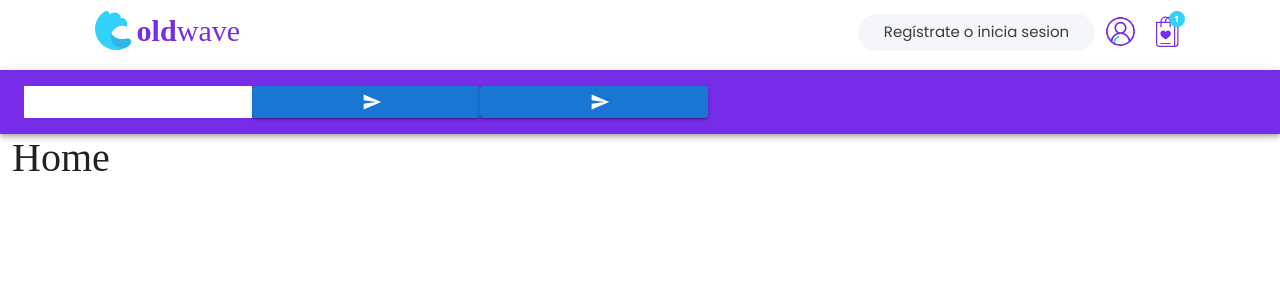
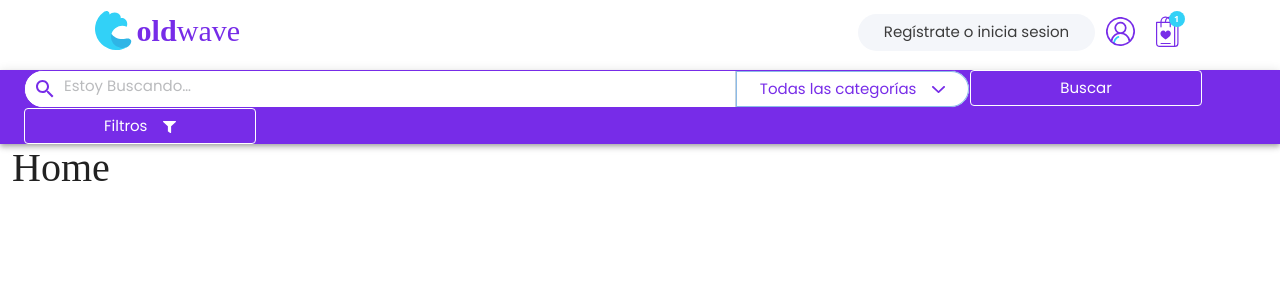
Before and after one commit to juancr5/Old_Wave-React-Front, a React (Create React App) app: page / in a window 1280 px wide. Shown: the top 300 px of the page. Built offline with nearby package versions, Linux system fonts and the light colour scheme.

Commit message:
Update Navbar

```diff
--- a/src/assets/colorsStyle.js
+++ b/src/assets/colorsStyle.js
@@ -1,8 +1,11 @@
 
 //Paleta de Colores
 export const Colors = {
+    violeta: '#772CE8',
     white: '#FFFFFF',
     lightGreyLogin:'#F4F6FA',
     characterLogin: '#3B3B3B',
-    violeta: '#772CE8',
+    lightBlueSeparator: '#C5D3DD',
+    lightGreySearch:'#5C5E64',
+
 }
--- a/src/components/headers/Header.jsx
+++ b/src/components/headers/Header.jsx
@@ -1,7 +1,6 @@
 import * as React from 'react';
 import { Link, NavLink } from 'react-router-dom'
 import AppBar from '@mui/material/AppBar';
-import Box from '@mui/material/Box';
 import Toolbar from '@mui/material/Toolbar';
 import Button from '@mui/material/Button';
 import IconButton from '@mui/material/IconButton';
@@ -22,37 +21,36 @@ const Header = () => {
 
     return (
 
+        //Consumir los Estilos
         <ThemeProvider theme={Fonts}>
             <CssBaseline />
 
-            <Box>
-                <AppBar position="static" sx={{ height: "70px", width: "100%", backgroundColor: Colors.white, boxShadow: 0 }}>
+            <AppBar position="static" sx={{ width: "100%", height: "70px", backgroundColor: Colors.white, boxShadow: 0 }}>
                 <Toolbar>
 
                     <Link to="/">
                         <IconButton
                             //Medidas oficiales 163 ancho y 40 de largo
-                                sx={{ mt: "10px", mb:"15px", ml: "72px", width: "163px", height: "40px" }}
+                            sx={{ mt: "10px", mb: "15px", ml: "72px", width: "163px", height: "40px" }}
                         >
                             <img src={logo} alt={'Logo Principal'} />
                         </IconButton>
                     </Link>
 
-
-
                     {/*Alinear a todo a la izquierda*/}
                     <Grid container justifyContent="flex-end">
 
-                            {/*textTransform: Convertir el texto en minuscula o en mayuscula*/}
                         <Button sx={{
+                            //textTransform: Convertir el texto en minuscula o en mayuscula
                             //Estilo del boton
+                            width: "237px",
+                            height: "37px",
                             textTransform: 'none',
                             backgroundColor: Colors.lightGreyLogin,
                             mt: "14px",
                             mb: "15px",
                             mr: "11px",
-                                width: "237px",
-                                height: "37px",
+
                             borderRadius: "19px",
 
                             //Estilo de la fuente
@@ -68,7 +66,7 @@ const Header = () => {
 
                         <IconButton
                             //Medidas oficiales 29 ancho y 29 de largo
-                                sx={{ mt: "17px", mb:"19px", mr: "21px", width: 29, height: 29, }}
+                            sx={{ mt: "17px", mb: "19px", mr: "21px", width: 29, height: 29, }}
                         >
                             <img src={loginIcon} alt={'Login'} />
                         </IconButton>
@@ -88,7 +86,7 @@ const Header = () => {
 
                 </Toolbar>
             </AppBar>
-            </Box>
+
         </ThemeProvider>
     )
 }
--- a/src/components/headers/Navbar.jsx
+++ b/src/components/headers/Navbar.jsx
@@ -1,74 +1,93 @@
 import * as React from 'react';
-import { styled } from '@mui/material/styles';
 import AppBar from '@mui/material/AppBar';
 import Box from '@mui/material/Box';
 import Toolbar from '@mui/material/Toolbar';
-import InputBase from '@mui/material/InputBase';
-import SearchIcon from '@mui/icons-material/Search';
 import Button from '@mui/material/Button';
-import SendIcon from '@mui/icons-material/Send';
-import Grid from '@mui/material/Grid';
+import { ThemeProvider } from '@mui/material/styles';
+import { CssBaseline, Grid } from '@mui/material';
+import { SearchBar } from './SearchBar';
+
+//Importar Iconos
+import iconFilter from '../../assets/icons/icon-filter.svg';
+//Importar Fuentes
+import { Fonts } from '../../assets/fontsStyle';
 //Importar paleta de Colores
 import { Colors } from '../../assets/colorsStyle';
 
 
-const Search = styled('div')(({ theme }) => ({
-  position: 'relative',
-  backgroundColor: Colors.white,
-}));
-
-const SearchIconWrapper = styled('div')(({ theme }) => ({
-  padding: theme.spacing(0, 1),
-  height: '100%',
-  position: 'absolute',
-  pointerEvents: 'none',
-  display: 'flex',
-  alignItems: 'center',
-  justifyContent: 'center',
-}));
-
-const StyledInputBase = styled(InputBase)(({ theme }) => ({
-  color: 'inherit',
-  '& .MuiInputBase-input': {
-    // vertical padding + font size from searchIcon
-    paddingLeft: `calc(1em + ${theme.spacing(4)})`,
-    transition: theme.transitions.create('width'),
-    width: '100%',
-    [theme.breakpoints.up('md')]: {
-      width: '20ch',
-    },
-  },
-}));
 
 const Navbar = () => {
 
   return (
-    <Box sx={{ flexGrow: 1 }}>
-      <AppBar position="static" sx={{ backgroundColor: Colors.violeta }}>
+
+    //Consumir los Estilos
+    <ThemeProvider theme={Fonts}>
+      <CssBaseline />
+
+      <AppBar position="static" sx={{ width: "100%", backgroundColor: Colors.violeta }}>
+
         <Toolbar>
 
+          <Grid container justifyContent="flex-start">
 
+            {/*Boton de Promociones*/}
+            <SearchBar />
 
+            {/*Boton de Promociones*/}
+            <Button
+              variant="outlined"
 
+              sx={{
+                height: "36px",
+                width: "232px",
+                textTransform: 'none',
+                backgroundColor: Colors.violeta,
+                borderColor: Colors.white,
 
-          <Box sx={{ display: 'grid', gridTemplateColumns: 'repeat(3, 1fr)' }}>
-            <Search>
-              <SearchIconWrapper>
-                <SearchIcon />
-              </SearchIconWrapper>
-              <StyledInputBase
-                placeholder="Estoy Buscando…"
-                inputProps={{ 'aria-label+': 'search' }}
-              />
-            </Search>
-            <Button variant="contained" endIcon={<SendIcon />}></Button>
-            <Button variant="contained" endIcon={<SendIcon />}></Button>
-          </Box>
+                //Estilo de la fuente
+                fontFamily: "PoppinsRegular",
+                textAlign: "left",
+                fontSize: "15px",
+                color: Colors.white,
+                opacity: 1
+              }}
+            >
+              Buscar
+            </Button>
 
+            {/*Boton de Promociones*/}
+            <Grid item>
+              <Button
+                variant="outlined"
+
+                sx={{
+                  height: "36px",
+                  width: "232px",
+                  textTransform: 'none',
+                  backgroundColor: Colors.violeta,
+                  borderColor: Colors.white,
+
+                  //Estilo de la fuente
+                  fontFamily: "PoppinsRegular",
+                  textAlign: "left",
+                  fontSize: "15px",
+                  color: Colors.white,
+                  opacity: 1
+                }}
+              >
+                Filtros
+                <Box sx={{ ml: 2 }}>
+                  <img src={iconFilter} alt={'Login'} />
+                </Box>
+              </Button>
+            </Grid>
+
+          </Grid>
 
         </Toolbar>
       </AppBar>
-    </Box>
+
+    </ThemeProvider>
   );
 }
 
--- /dev/null
+++ b/src/components/headers/SearchBar.jsx
@@ -0,0 +1,129 @@
+import React from 'react'
+import { styled } from '@mui/material/styles';
+import Button from '@mui/material/Button';
+import Box from '@mui/material/Box';
+import InputBase from '@mui/material/InputBase';
+import { ThemeProvider } from '@mui/material/styles';
+import { CssBaseline, Grid } from '@mui/material';
+
+import SearchIcon from '@mui/icons-material/Search';
+
+//Importar Iconos
+import iconArrowUp from '../../assets/icons/Icon-arrow-up.svg';
+//Importar Fuentes
+import { Fonts } from '../../assets/fontsStyle';
+//Importar paleta de Colores
+import { Colors } from '../../assets/colorsStyle';
+
+
+const Search = styled('div')(({ theme }) => ({
+    position: 'relative',
+    backgroundColor: Colors.white,
+}));
+
+const SearchIconWrapper = styled('div')(({ theme }) => ({
+    padding: theme.spacing(0, 1),
+    height: '100%',
+    position: 'absolute',
+    pointerEvents: 'none',
+    display: 'flex',
+    alignItems: 'center',
+    justifyContent: 'center',
+}));
+
+const StyledInputBase = styled(InputBase)(({ theme }) => ({
+    //Estilo de la fuente
+    color: Colors.lightGreySearch,
+    fontFamily: "PoppinsRegular",
+    textAlign: "left",
+    fontSize: "15px",
+    opacity: 1,
+
+    '& .MuiInputBase-input': {
+        // vertical padding + font size from searchIcon
+        paddingLeft: `calc(1em + ${theme.spacing(3)})`,
+        transition: theme.transitions.create('width'),
+        width: '100%',
+        //Largo de la cadena de caracteres en el buscador
+        [theme.breakpoints.up('md')]: {
+            width: '500px',
+        },
+    },
+}));
+
+export const SearchBar = () => {
+
+    return (
+        <ThemeProvider theme={Fonts}>
+            <CssBaseline />
+
+            {/*Caja que contendra el buscador y el boton de categorias*/}
+            <Box
+                sx={{
+                    height: "38px",
+                    border: "1px solid",
+                    borderRadius: "19px",
+                    backgroundColor: Colors.white,
+                    borderColor: Colors.violeta,
+                    display: "flex",
+                    flexWrap: "wrap",
+                    width: "946px",
+                }}
+            >
+
+                    <Box>
+                        <Search sx={{ height: "36px", width: "710px", borderBottomLeftRadius: "19px", borderTopLeftRadius: "19px" }}>
+                            <SearchIconWrapper>
+                                <SearchIcon sx={{ color: Colors.violeta }} />
+                            </SearchIconWrapper>
+                            <StyledInputBase
+
+                                ////Estilo de la fuente
+                                placeholder="Estoy Buscando…"
+                                inputProps={{ 'aria-label': 'search' }}
+                            />
+                        </Search>
+
+                    </Box>
+
+                    {/*Separador*/}
+                    <Box>
+                        <Box sx={{ height: "36px", width: "1px", backgroundColor: Colors.lightBlueSeparator }} />
+                    </Box>
+
+                    {/*Boton de Promociones*/}
+                    <Box>
+                        <Button
+                            variant="outlined"
+
+                            sx={{
+                                height: "36px",
+                                width: "233px",
+                                textTransform: 'none',
+                                backgroundColor: Colors.white,
+                                borderBottomLeftRadius: "0",
+                                borderTopLeftRadius: "0",
+                                borderBottomRightRadius: "19px",
+                                borderTopRightRadius: "19px",
+
+                                //Estilo de la fuente
+                                fontFamily: "PoppinsRegular",
+                                textAlign: "left",
+                                fontSize: "15px",
+                                color: Colors.violeta,
+                                opacity: 1
+                            }}
+                        >
+                            Todas las categorías
+                            <Box sx={{ ml: 2 }}>
+                                <img src={iconArrowUp} alt={'Login'} />
+                            </Box>
+                        </Button>
+                    </Box>
+            </Box>
+
+
+        </ThemeProvider>
+    )
+
+}
```
Lines whose indentation alone changed are shown as unchanged.
